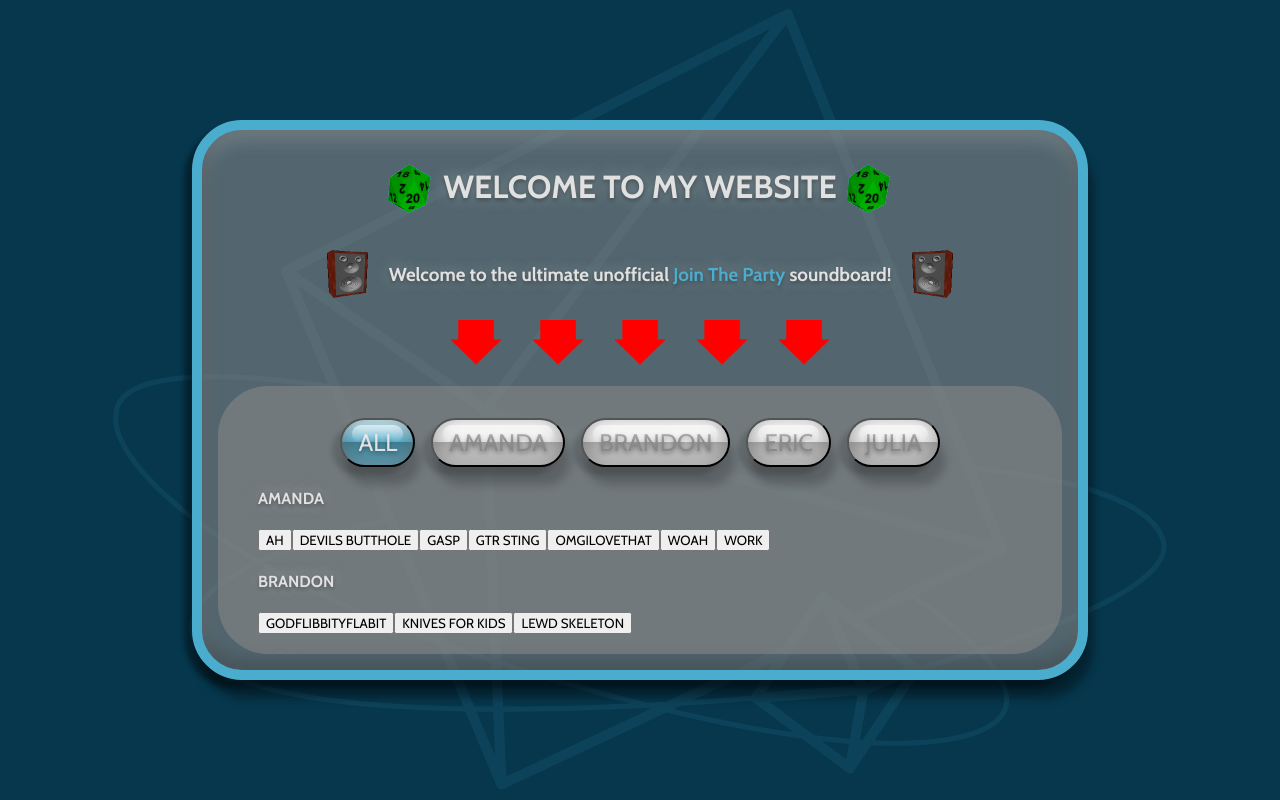
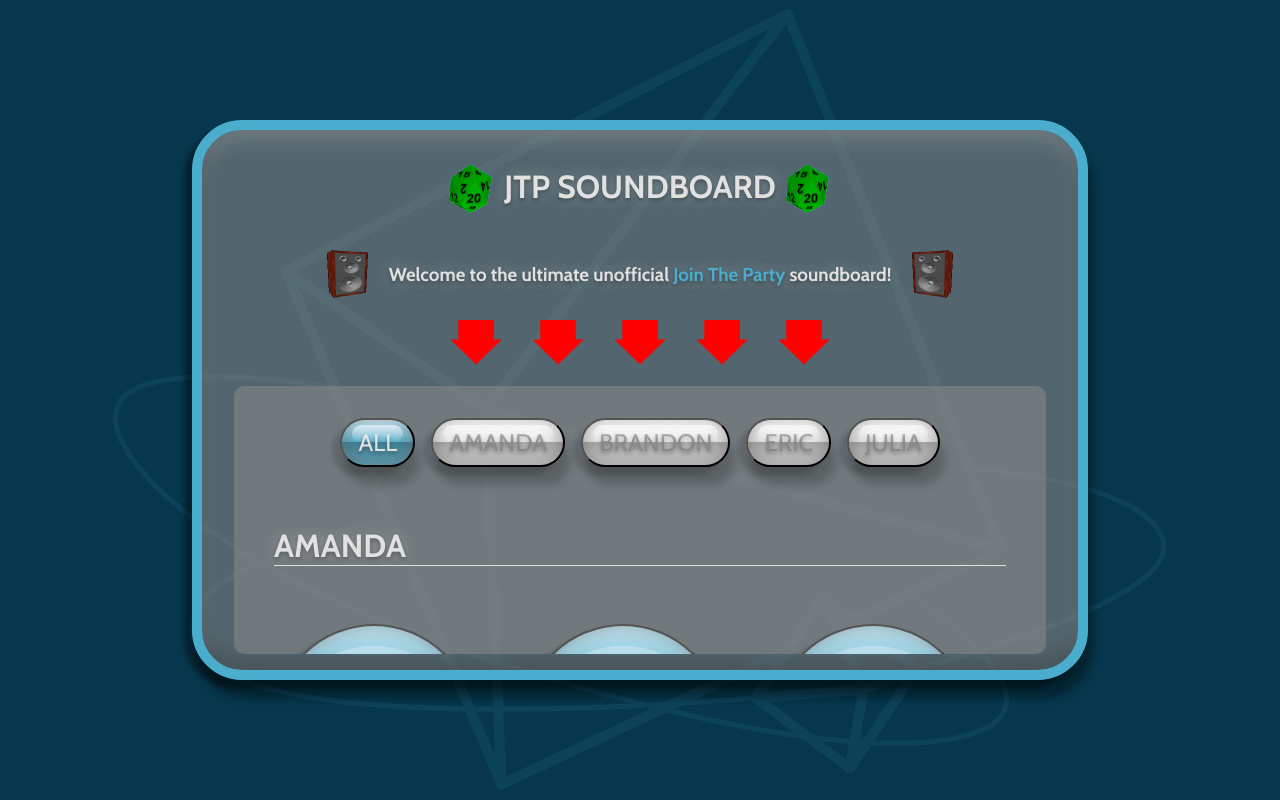
Before and after one commit to MCuello17/jtp-soundboard, a plain HTML site: page index.html in a window 1280 px wide. Drawn offline with nearby package versions, Linux system fonts and the light colour scheme.

Commit message:
Button styles

```diff
--- a/index.html
+++ b/index.html
@@ -26,7 +26,7 @@
   <div class="container">
     <div class="title">
       <img src="/src/media/img/d20.gif" alt="d20">
-      <h1>WELCOME TO MY WEBSITE</h1>
+      <h1>JTP SOUNDBOARD</h1>
       <img src="/src/media/img/d20.gif" alt="d20">
     </div>
     <div class="desc">
--- a/src/css/index.css
+++ b/src/css/index.css
@@ -5,7 +5,7 @@
   --color-text-secondary: #898989;
   --color-primary-1: #FF4A5B;
   --color-background-1: #EFE8D2;
-  --color-primary-2: #39FF14;
+  --color-primary-2: #2ed810;
   --color-background-2: #002C3F;
   --color-primary-3: #FF6144;
   --color-background-3: #575A39;
@@ -70,7 +70,7 @@ body {
   background-color: var(--color-container-background);
   height: 95%;
   width: 95%;
-  padding: 1rem;
+  padding: 1rem 2rem;
   border-radius: 50px;
   border: 10px solid var(--color-primary);
   display: flex;
@@ -151,23 +151,13 @@ a {
   }
 }
 
-.soundboard {
-  overflow-y: auto;
-  overflow-x: hidden;
-  background-color: var(--color-container-background);
-  height: 100%;
-  width: 100%;
-  border-radius: 50px;
-  padding: 1rem 2.5rem;
-  margin-top: 1rem;
-}
-
 .filters {
   display: flex;
   justify-content: center;
   align-items: center;
   gap: 1rem;
   margin-top: 1rem;
+  flex-wrap: wrap;
 
   button {
     position: relative;
@@ -176,7 +166,7 @@ a {
     border-radius: 50px;
     padding: 0.5rem 1rem;
     color: var(--color-text-secondary);
-    background-image: linear-gradient( /* chrome */
+    background-image: linear-gradient(
       hsla(0, 0%, 100%, 0.6), hsla(0, 0%, 100%, 0) 50%,
       hsla(0, 0%, 0%, 0.3) 50%, hsla(0, 0%, 100%, 0.2)
     );
@@ -184,11 +174,10 @@ a {
       0 0 15px var(--color-text-bloom),
       0 2px 4px var(--color-text-shadow);
     box-shadow:
-      inset 0 -5px 20px hsla(0, 0%, 0%, 0.4), /* top light */
-      inset 0 5px 20px hsla(0, 0%, 100%, 0.4), /* bottom shadow */
-      /* multiple light sources yall */
-      -8px 8px 5px hsla(0, 0%, 0%, 0.15), /* drop shadow 1 */
-      5px 18px 10px hsla(0, 0%, 0%, 0.2); /* drop shadow 2 */
+      inset 0 -5px 20px hsla(0, 0%, 0%, 0.4),
+      inset 0 5px 20px hsla(0, 0%, 100%, 0.4),
+      -8px 8px 5px hsla(0, 0%, 0%, 0.15),
+      5px 18px 10px hsla(0, 0%, 0%, 0.2);
 
     &.active {
       color: var(--color-text);
@@ -209,3 +198,87 @@ a {
     }
   }
 }
+
+.soundboard {
+  overflow-y: auto;
+  overflow-x: hidden;
+  background-color: var(--color-container-background);
+  height: 100%;
+  width: 100%;
+  border-radius: 10px;
+  padding: 1rem 2.5rem;
+  margin-top: 1rem;
+
+  &::-webkit-scrollbar {
+    width: 10px;
+    background: transparent;
+  }
+
+  &::-webkit-scrollbar-thumb {
+    background: var(--color-primary);
+    border-radius: 10px;
+    cursor: pointer;
+  }
+
+  &::-webkit-scrollbar-track {
+    background: var(--color-container-background);
+    border-radius: 10px;
+  }
+
+  .buttons {
+    display: grid;
+    grid-template-columns: repeat(auto-fill, minmax(200px, 1fr));
+    gap: 1rem;
+    margin-top: 1rem;
+    .section-title {
+      grid-column: 1 / -1;
+      font-size: 2rem;
+      border-bottom: 1px solid var(--color-text);
+    }
+  }
+}
+
+.soundboard-button {
+  cursor: pointer;
+  position: relative;
+  text-align: center;
+  padding: 1.5rem;
+  font-size: 1.3rem;
+  height: 200px;
+  width: 200px;
+  color: var(--color-text);
+  border-radius: 100%;
+  background-color: var(--color-primary);
+  box-shadow:
+    inset 0 -5px 20px var(--color-text-shadow),
+    inset 0 5px 20px var(--color-text-bloom),
+    -8px 8px 5px var(--color-text-shadow),
+    5px 18px 10px var(--color-text-shadow);
+  background-image: linear-gradient(
+    hsla(0, 0%, 100%, 0.6), hsla(0, 0%, 100%, 0) 50%,
+    hsla(0, 0%, 0%, 0.3) 50%, hsla(0, 0%, 100%, 0.2)
+  );
+  transition: all 0.2s ease;
+
+  &:before {
+    content: '';
+    display: block;
+    position: absolute;
+    left: 10px;
+    right: 10px;
+    top: 20px;
+    bottom: 20px;
+    border-radius: 100%;
+    opacity: 0.5;
+    background: linear-gradient(
+      hsla(0, 0%, 100%, 0.583), hsla(0, 0%, 100%, 0) );
+  }
+
+  &:hover {
+    transform: scale(1.05);
+  }
+
+  &:active {
+    transform: scale(0.95);
+  }
+}
--- a/src/js/index.js
+++ b/src/js/index.js
@@ -50,7 +50,6 @@ const updateFilter = (event) => {
 
 // Initialize
 document.addEventListener('DOMContentLoaded', async () => {
-  // Get a theme from 1 to 4 and apply body class theme-x
   const randomTheme = Math.floor(Math.random() * 4) + 1;
   document.body.classList.add(`theme-${randomTheme}`);
 
```
